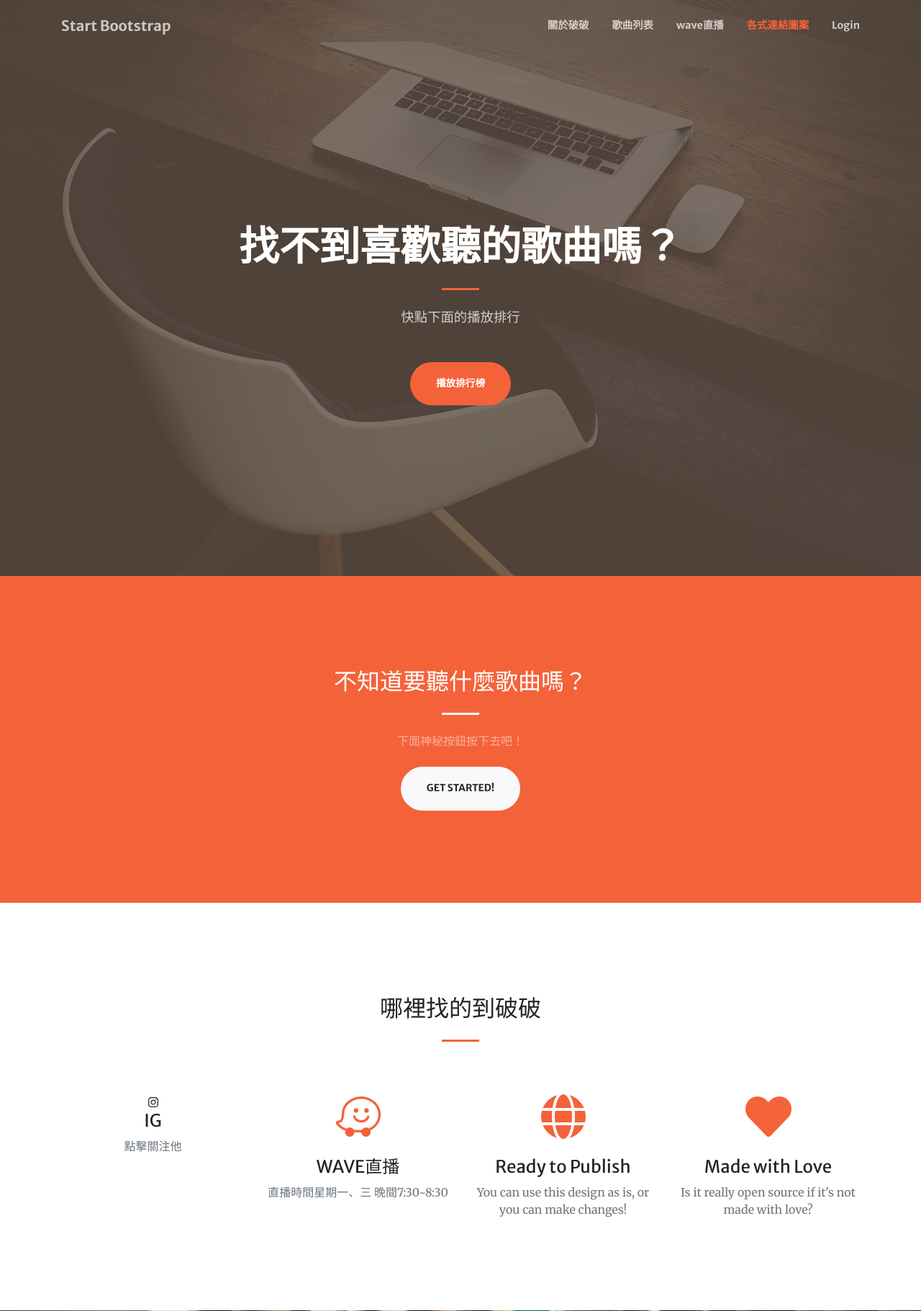
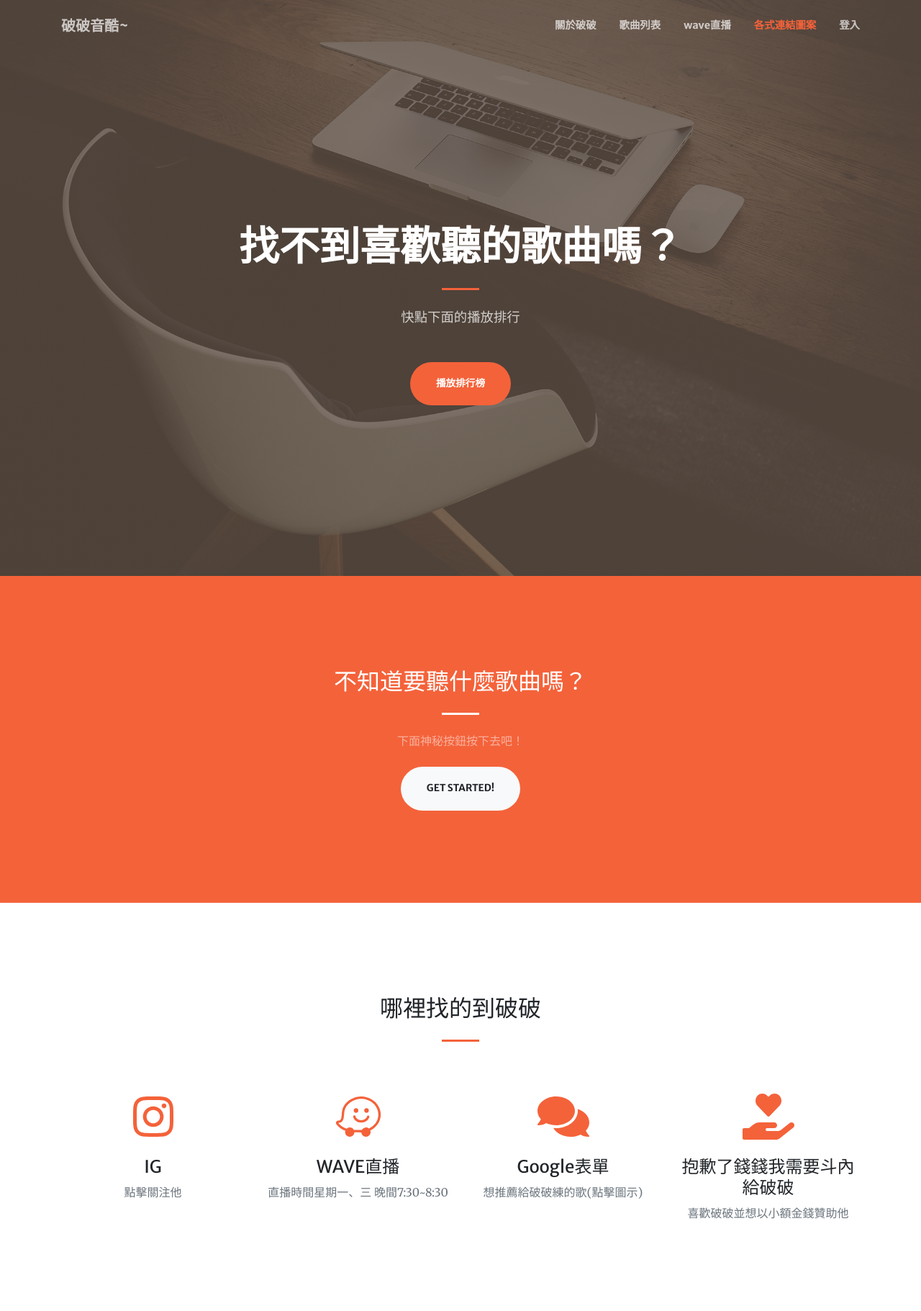
Before and after one commit to zenuie/django-poolpool.sing, a Django app: page / in a window 1280 px wide. Shown: the top 1821 px of the page at 72% size. Run offline with Django 3.2, Linux system fonts and the light colour scheme; some libraries are stand-ins or nearby versions.

```diff
--- a/practice1/site01/accounts/templates/accounts/index.html
+++ b/practice1/site01/accounts/templates/accounts/index.html
@@ -5,8 +5,8 @@
     <meta charset="utf-8"/>
     <meta name="viewport" content="width=device-width, initial-scale=1, shrink-to-fit=no"/>
     <meta name="description" content=""/>
-    <meta name="author" content=""/>
-    <title>Creative - Start Bootstrap Theme</title>
+    <meta name="破破" content=""/>
+    <title>破破音庫</title>
     <!-- Favicon-->
     <link rel="icon" type="image/x-icon" href="{% static 'assets/img/favicon.ico' %}"/>
     <!-- Font Awesome icons (free version)-->
@@ -25,7 +25,7 @@
 <!-- Navigation-->
 <nav class="navbar navbar-expand-lg navbar-light fixed-top py-3" id="mainNav">
     <div class="container">
-        <a class="navbar-brand js-scroll-trigger" href="#page-top">Start Bootstrap</a>
+        <a class="navbar-brand js-scroll-trigger" href="{% url 'home_page' %}">破破音酷~</a>
         <button class="navbar-toggler navbar-toggler-right" type="button" data-toggle="collapse"
                 data-target="#navbarResponsive" aria-controls="navbarResponsive" aria-expanded="false"
                 aria-label="Toggle navigation"><span class="navbar-toggler-icon"></span></button>
@@ -35,17 +35,17 @@
                 <li class="nav-item"><a class="nav-link js-scroll-trigger" href="#services">歌曲列表</a></li>
                 <li class="nav-item"><a class="nav-link js-scroll-trigger" href="#portfolio">wave直播</a></li>
                 <li class="nav-item"><a class="nav-link js-scroll-trigger" href="#contact">各式連結圖案</a></li>
-            {% if request.user.is_active %}
+                {% if request.user.is_active %}
                 <li class="nav-item"><a class="nav-link js-scroll-trigger" href="{% url 'dashboard' %}">主控台</a></li>
-                <li class="nav-item"><a class="nav-link js-scroll-trigger"></a>您好, {{ request.user }}</li>
-                <li class="nav-item"><a class="nav-link js-scroll-trigger" href="{% url 'logout' %}">Logout</a></li>
-            {% elif request.user.is_superuser %}
+                <li class="nav-item"><a class="nav-link js-scroll-trigger" href="{% url 'logout' %}">登出</a></li>
+                <li class="nav-item"><a class="nav-link js-scroll-trigger">您好補補"這裡塞數字"號, {{ request.user }}</a></li>
+                {% elif request.user.is_superuser %}
                 <li class="nav-item"><a class="nav-link js-scroll-trigger" href="{% url 'dashboard' %}">主控台</a></li>
-                <li class="nav-item"><a class="nav-link js-scroll-trigger"></a>主人, {{ request.user }}</li>
-                <li class="nav-item"><a class="nav-link js-scroll-trigger" href="{% url 'logout' %}">Logout</a></li>
-            {% else %}
-                <li class="nav-item"><a class="nav-link js-scroll-trigger" href="{% url 'login' %}">Login</a></li>
-            {% endif %}
+                <li class="nav-item"><a class="nav-link js-scroll-trigger" href="{% url 'logout' %}">登出</a></li>
+                <li class="nav-item"><a class="nav-link js-scroll-trigger">主人, {{ request.user }}</a></li>
+                {% else %}
+                <li class="nav-item"><a class="nav-link js-scroll-trigger" href="{% url 'login' %}">登入</a></li>
+                {% endif %}
 
             </ul>
         </div>
@@ -87,7 +87,8 @@
         <div class="row">
             <div class="col-lg-3 col-md-6 text-center">
                 <div class="mt-5">
-                    <i class="fab fa-instagram"></i>
+                    <a href="https://www.instagram.com/poolppol.sing/" target="_blank"><i
+                            class="fab fa-4x fa-instagram text-primary mb-4"></i></a>
                     <h3 class="h4 mb-2">IG</h3>
                     <p class="text-muted mb-0">點擊關注他</p>
                 </div>
@@ -101,22 +102,23 @@
             </div>
             <div class="col-lg-3 col-md-6 text-center">
                 <div class="mt-5">
-                    <i class="fas fa-4x fa-globe text-primary mb-4"></i>
-                    <h3 class="h4 mb-2">Ready to Publish</h3>
-                    <p class="text-muted mb-0">You can use this design as is, or you can make changes!</p>
+                    <a href="https://forms.gle/FdvrV6taTab2pNyw7"><i
+                            class="fas  fa-4x fa-comments text-primary mb-4"></i></a>
+                    <h3 class="h4 mb-2">Google表單</h3>
+                    <p class="text-muted mb-0">想推薦給破破練的歌(點擊圖示)</p>
                 </div>
             </div>
             <div class="col-lg-3 col-md-6 text-center">
                 <div class="mt-5">
-                    <i class="fas fa-4x fa-heart text-primary mb-4"></i>
-                    <h3 class="h4 mb-2">Made with Love</h3>
-                    <p class="text-muted mb-0">Is it really open source if it's not made with love?</p>
+                    <i class="fas  fa-4x fa-hand-holding-heart text-primary mb-4"></i>
+                    <h3 class="h4 mb-2">抱歉了錢錢我需要斗內給破破</h3>
+                    <p class="text-muted mb-0">喜歡破破並想以小額金錢贊助他</p>
                 </div>
             </div>
         </div>
     </div>
 </section>
-<!-- Portfolio-->
+<!-- Portfolio       這邊放實況的截圖-->
 <div id="portfolio">
     <div class="container-fluid p-0">
         <div class="row no-gutters">
@@ -180,8 +182,8 @@
 <!-- Call to action-->
 <section class="page-section bg-dark text-white">
     <div class="container text-center">
-        <h2 class="mb-4">Free Download at Start Bootstrap!</h2>
-        <a class="btn btn-light btn-xl" href="https://startbootstrap.com/theme/creative/">Download Now!</a>
+        <h2 class="mb-4">下載Wave收聽破破的直播</h2>
+        <a class="btn btn-light btn-xl" href="https://www.wave.com.tw/" target="_blank">Download Now!</a>
     </div>
 </section>
 <!-- Contact-->
@@ -189,21 +191,20 @@
     <div class="container">
         <div class="row justify-content-center">
             <div class="col-lg-8 text-center">
-                <h2 class="mt-0">Let's Get In Touch!</h2>
+                <h2 class="mt-0">綠界科技</h2>
                 <hr class="divider my-4"/>
-                <p class="text-muted mb-5">Ready to start your next project with us? Give us a call or send us an email
-                    and we will get back to you as soon as possible!</p>
+                <p class="text-muted mb-5">客服時間 一到日24小時服務</p>
             </div>
         </div>
         <div class="row">
             <div class="col-lg-4 ml-auto text-center mb-5 mb-lg-0">
                 <i class="fas fa-phone fa-3x mb-3 text-muted"></i>
-                <div>+1 (555) 123-4567</div>
+                <div>(02) 2655-1775</div>
             </div>
             <div class="col-lg-4 mr-auto text-center">
                 <i class="fas fa-envelope fa-3x mb-3 text-muted"></i>
                 <!-- Make sure to change the email address in BOTH the anchor text and the link target below!-->
-                <a class="d-block" href="mailto:contact@yourwebsite.com">contact@yourwebsite.com</a>
+                <a class="d-block" href="https://www.ecpay.com.tw">https://www.ecpay.com.tw</a>
             </div>
         </div>
     </div>
@@ -211,7 +212,7 @@
 <!-- Footer-->
 <footer class="bg-light py-5">
     <div class="container">
-        <div class="small text-center text-muted">Copyright © 2020 - Start Bootstrap</div>
+        <div class="small text-center text-muted">Copyright © 2020 - Start Bootstrap and zenuie</div>
     </div>
 </footer>
 <!-- Bootstrap core JS-->
```
